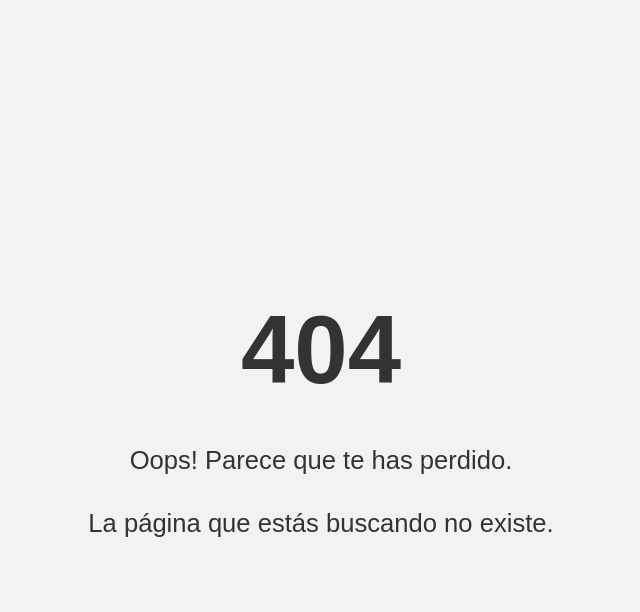
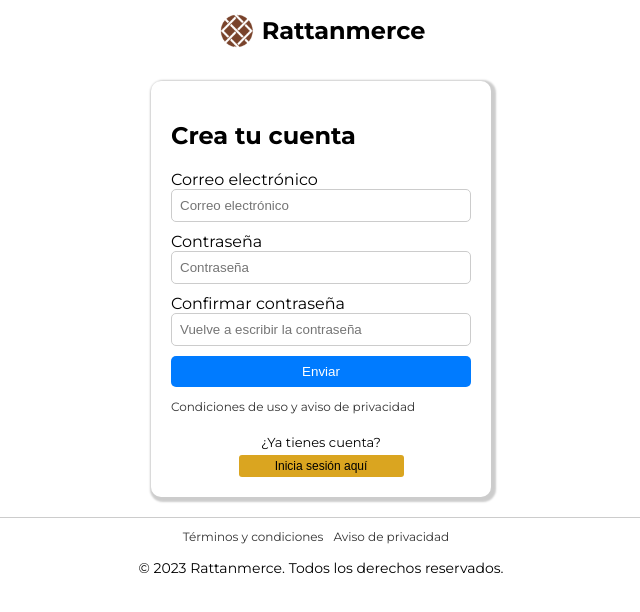
Before and after one commit to jluchett/RattanmerceFront, a React (Vite) app: page /register in a window 1280 px wide. Before the commit this address had no page. Shown: the top 612 px of the page, without its empty margins (319-959 px from the left). Built offline with nearby package versions, Linux system fonts and the light colour scheme.

Commit message:
Add page register

```diff
--- a/src/App.jsx
+++ b/src/App.jsx
@@ -3,6 +3,7 @@ import { BrowserRouter as Router, Routes, Route } from 'react-router-dom';
 import Home from './pages/Home'
 import Login from './pages/Login'
 import NotFound from './pages/NotFound';
+import Register from './pages/Register';
 
 function App() {
 
@@ -11,6 +12,7 @@ function App() {
       <Routes>
         <Route exact path='/' element={<Home/>}/>
         <Route path='/login' element={<Login/>}/>
+        <Route path='/register' element={<Register/>}/>
         <Route path="*" element={<NotFound />} />
       </Routes>
     </Router>
--- a/src/components/Navbar.jsx
+++ b/src/components/Navbar.jsx
@@ -26,7 +26,7 @@ const Navbar = () => {
         </div>
         <Link to="/cart" className="cart-icon">
           <i className="fa-solid fa-cart-shopping"></i>
-          <span className="badge">24</span>
+          <span className="badge">0</span>
         </Link>
       </div>
     </nav>
--- /dev/null
+++ b/src/pages/Register.jsx
@@ -0,0 +1,55 @@
+
+// eslint-disable-next-line no-unused-vars
+import React from 'react'
+import Logo from "../assets/logo2.png";
+import { Link } from "react-router-dom";
+import '../styles/Register.css'
+
+const Register = () => {
+  return (
+    <>
+      <div className="logo-container">
+        <img src={Logo} alt="Logo Rattanmerce" />
+        <h1>Rattanmerce</h1>
+      </div>
+      <div className="registro-container">
+        <div className="form-container">
+          <h2>Crea tu cuenta</h2>
+          <form>
+            <span>Correo electrónico</span>
+            <input type="email" placeholder="Correo electrónico" />
+            <span>Contraseña</span>
+            <input type="password" name="contra" placeholder='Contraseña' />
+            <span>Confirmar contraseña</span>
+            <input type="password" name="confContra" placeholder='Vuelve a escribir la contraseña' />
+            <button type="submit">Enviar</button>
+          </form>
+          <Link to="/terminos" className="login-condition">
+            <p>Condiciones de uso y aviso de privacidad</p>
+          </Link>
+        </div>
+        <div className="register-container">
+        <p>¿Ya tienes cuenta?</p>
+          <Link to="/login">
+
+          <button>Inicia sesión aquí</button>
+          </Link>
+
+        </div>
+      </div>
+      <div className="footer-container">
+        <hr />
+        <div className="footer-links">
+          <a href="#">Términos y condiciones</a>
+          <a href="#">Aviso de privacidad</a>
+        </div>
+        <p>
+          © {new Date().getFullYear()} Rattanmerce. Todos los derechos
+          reservados.
+        </p>
+      </div>
+    </>
+  )
+}
+
+export default Register
--- a/src/styles/Login.css
+++ b/src/styles/Login.css
@@ -5,7 +5,7 @@
   margin: 0 auto;
   padding: 20px;
   border-radius: 10px;
-  box-shadow: 0 2px 4px rgba(0, 0, 0, 0.2);
+  box-shadow: 2px 2px 2px 3px rgba(0, 0, 0, 0.2);
   text-align: center;
 }
 
--- /dev/null
+++ b/src/styles/Register.css
@@ -0,0 +1,8 @@
+.registro-container {
+    width: 300px;
+    margin: 0 auto;
+    padding: 20px;
+    border-radius: 10px;
+    box-shadow: 2px 2px 2px 3px rgba(0, 0, 0, 0.2);
+    text-align: center;
+  }
```
